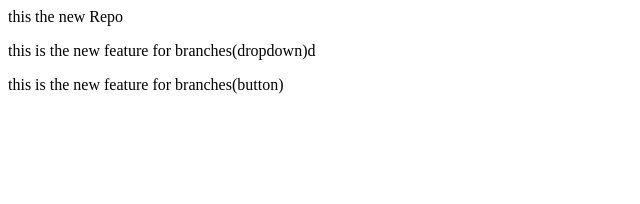
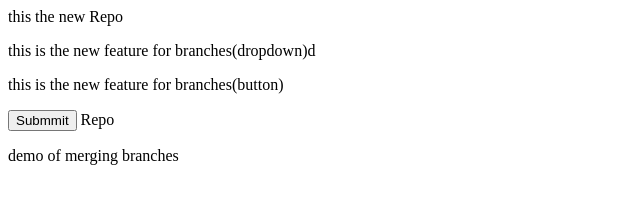
Before and after one commit to Khadar1209/localrepo, a plain HTML site: page index.html in a window 1280 px wide. Shown: the whole page, without its empty margins (0-640 px from the left). Drawn offline with Linux system fonts and the light colour scheme.

Commit message:
demo 1.2

```diff
--- a/index.html
+++ b/index.html
@@ -1,3 +1,6 @@
 <p>this the new Repo</p>
 <p>this is the new feature for branches(dropdown)d</p>
-<p>this is the new feature for branches(button)</button></p>
+<p>this is the new feature for branches(button)</p>
+<button>Submmit</button>
+<colur>Repo</colur>
+<p>demo of merging branches</p>
```
